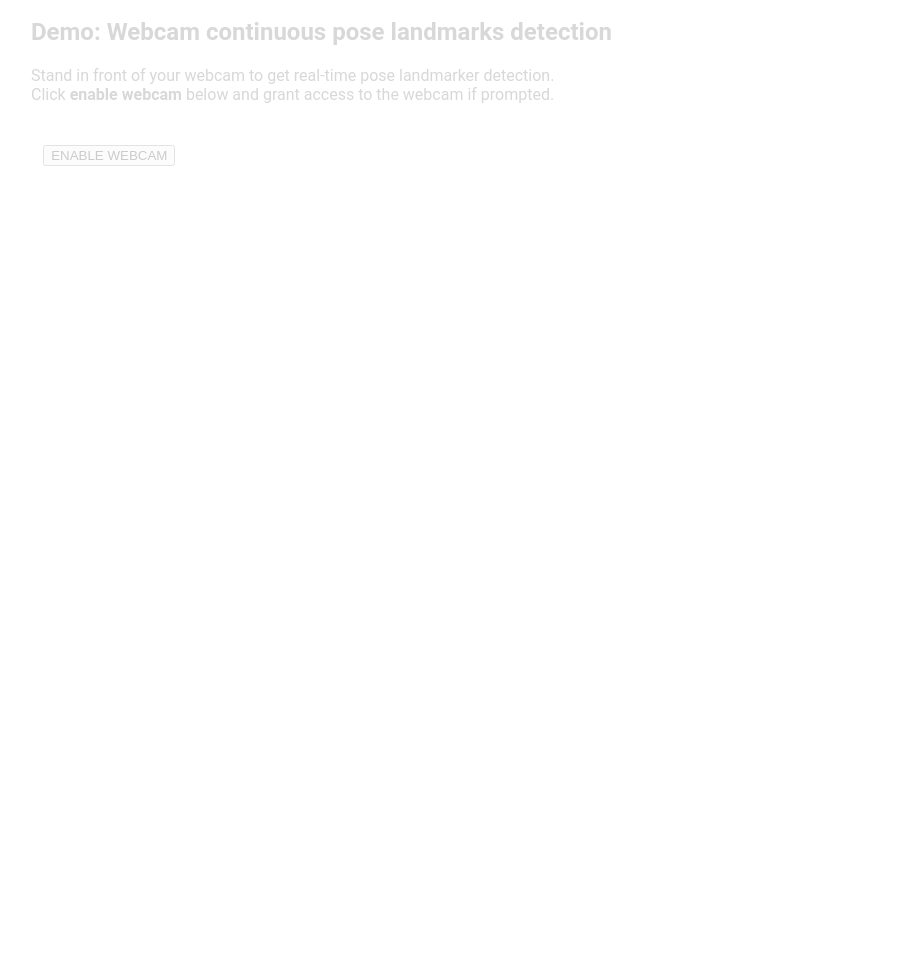
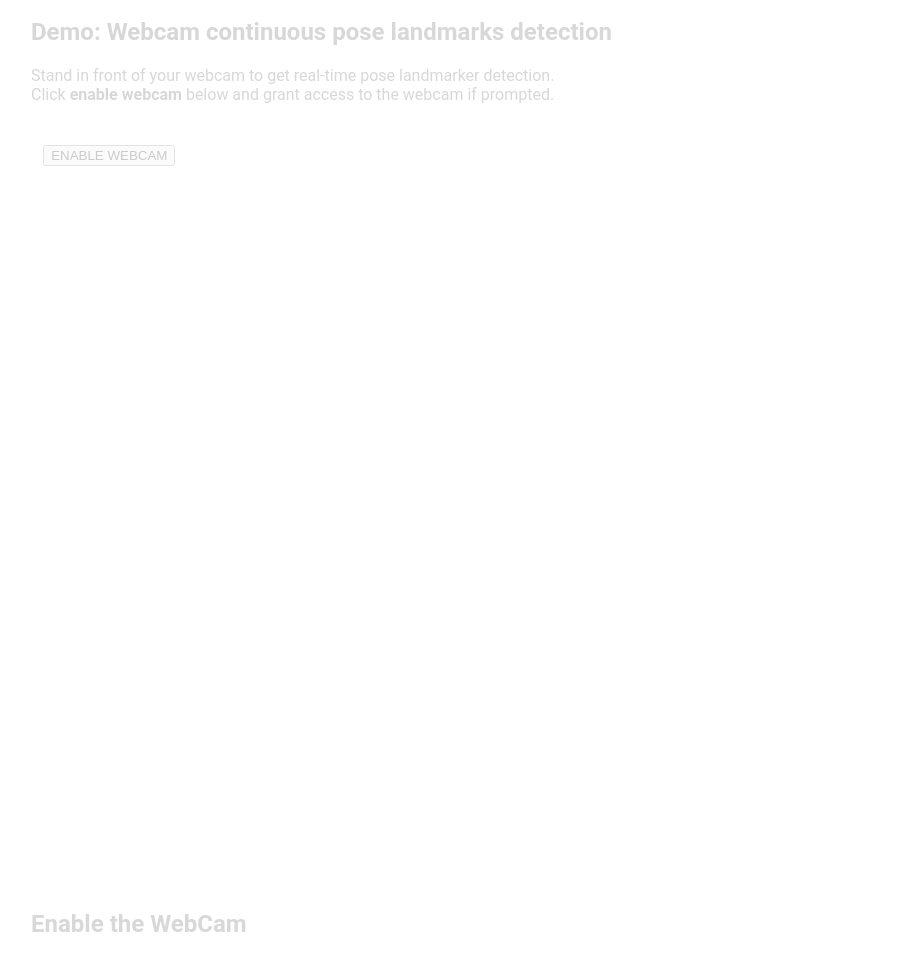
Before and after one commit to bhuvneshsoni01/Squats-Counter, a plain HTML site: page index.html in a window 1280 px wide. Shown: the part 73-1043 px from the top of the page, without its empty margins (1-904 px from the left). Before the commit the page ends 983 px from the top, so only its background shows below. Drawn offline with Linux system fonts and the light colour scheme.

Commit message:
Update index.html

```diff
--- a/index.html
+++ b/index.html
@@ -2,7 +2,7 @@
 <html lang="en" >
 <head>
   <meta charset="UTF-8">
-  <title>CodePen - MediaPipe Pose Landmarker Task for web</title>
+  <title>MediaPipe Pose Landmarker Task</title>
   <link rel="stylesheet" href="./style.css">
 </head>
 <body>
@@ -23,6 +23,7 @@
         <canvas class="output_canvas" id="output_canvas" width="1280" height="720" style="position: absolute; left: 0px; top: 0px;"></canvas>
       </div>
     </div>
+    <h2 id="the_current_state">Enable the WebCam</h2>
   </section>
 <!-- partial -->
   <script type="module" src="./script.js"></script>
```
